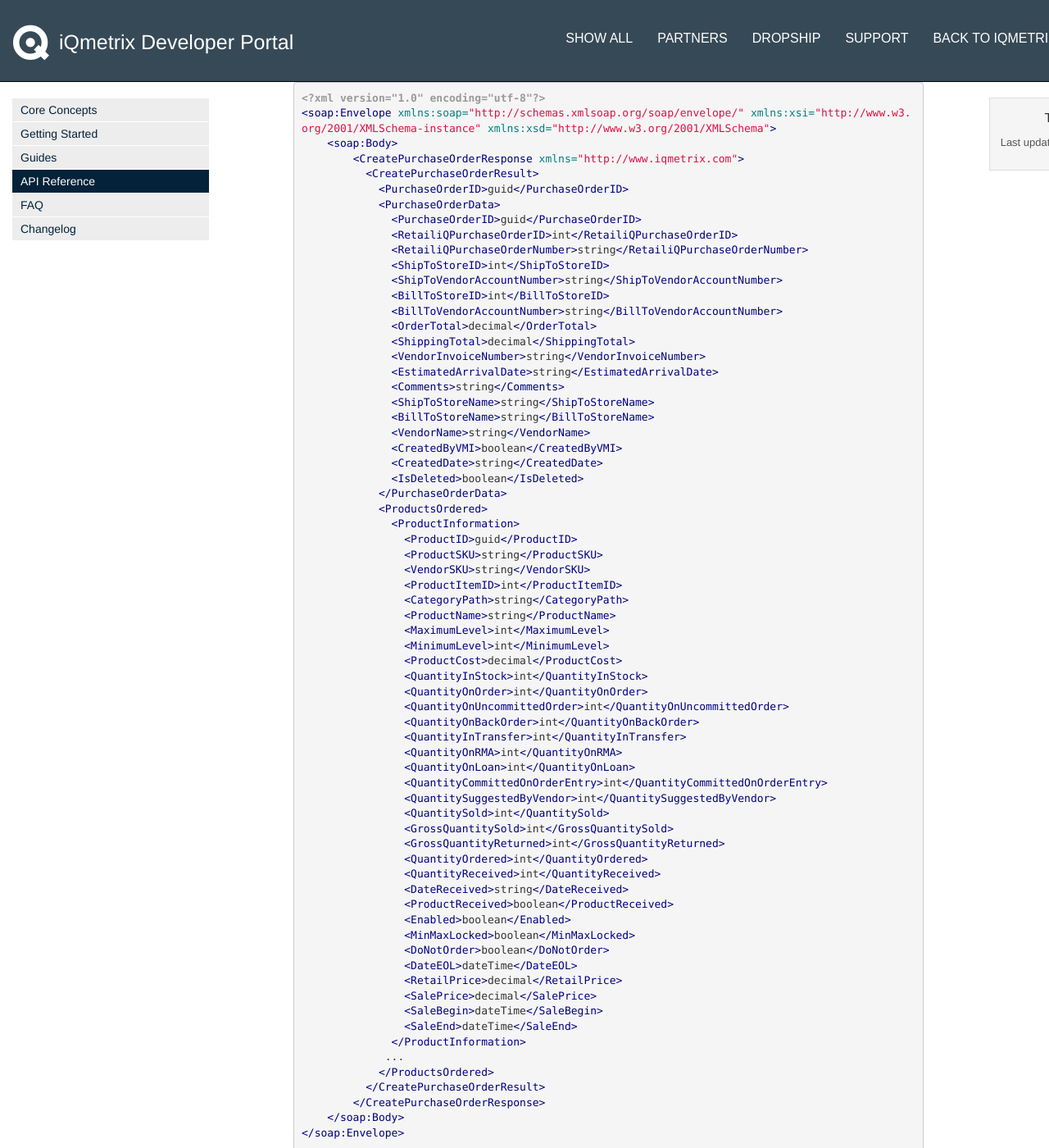
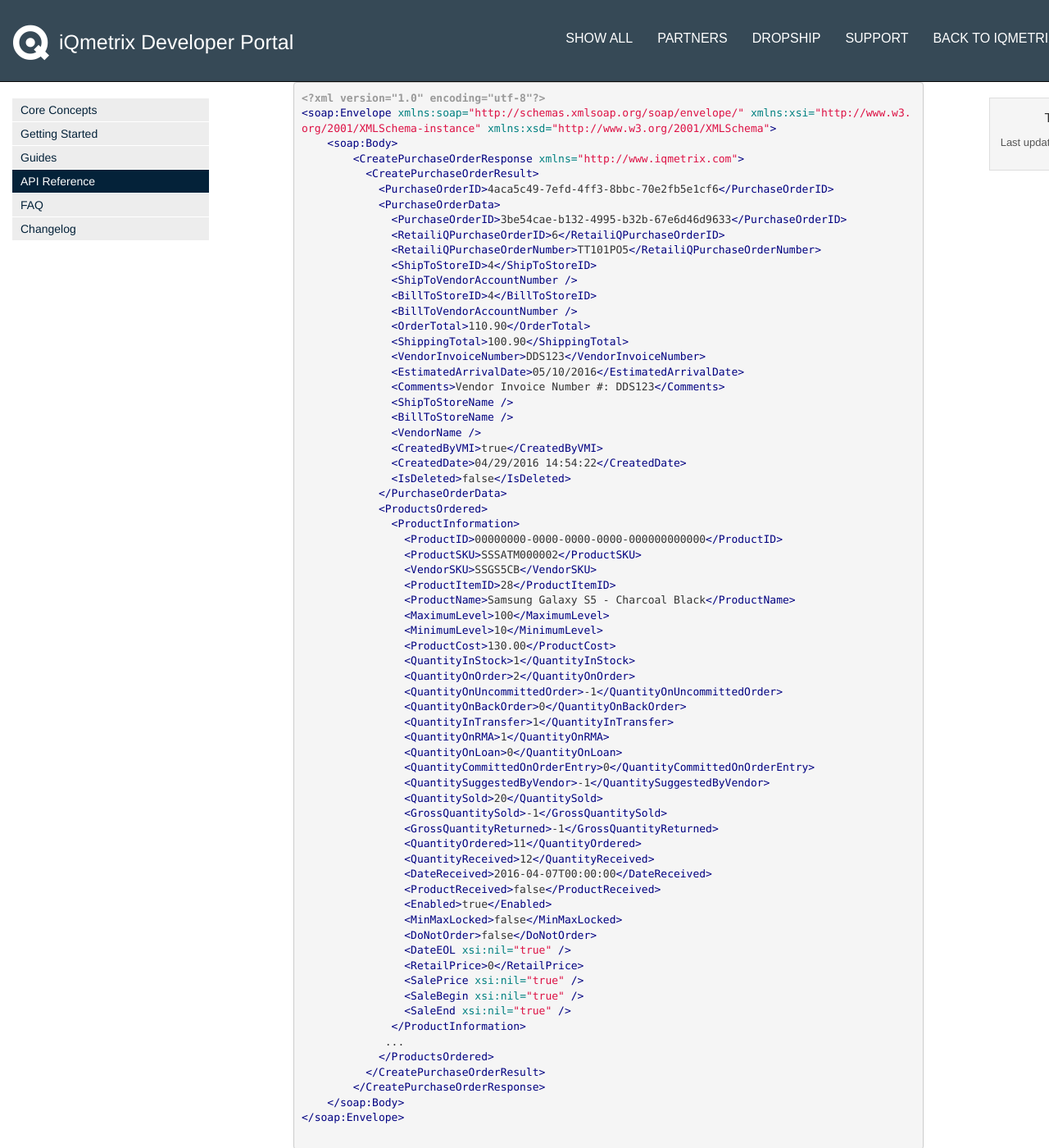
Before and after one commit to iq-coryp/documentation-testing, a Jekyll site: the page built from pages/api/vmi.md, in a window 1280 px wide and 1400 px high, scrolled down 16454 px. Shown: the whole window at 82% size. Built offline with Jekyll 4.4.1, drawn with Linux system fonts in a browser that asks for light colours; nearby versions of some CDN libraries; some web fonts are replaced; comment, search, counter and statistics services are not loaded; some of the changed text lies outside the part shown.

Commit message:
VMI example updates

```diff
--- a/pages/api/vmi.md
+++ b/pages/api/vmi.md
@@ -623,62 +623,62 @@
         </Client>
       </vendor>
       <PurchaseOrder>
-        <PurchaseOrderID>guid</PurchaseOrderID>
+        <PurchaseOrderID>4aca5c49-7efd-4ff3-8bbc-70e2fb5e1cf6</PurchaseOrderID>
         <PurchaseOrderData>
-          <PurchaseOrderID>guid</PurchaseOrderID>
-          <RetailiQPurchaseOrderID>int</RetailiQPurchaseOrderID>
-          <RetailiQPurchaseOrderNumber>string</RetailiQPurchaseOrderNumber>
-          <ShipToStoreID>int</ShipToStoreID>
-          <ShipToVendorAccountNumber>string</ShipToVendorAccountNumber>
-          <BillToStoreID>int</BillToStoreID>
-          <BillToVendorAccountNumber>string</BillToVendorAccountNumber>
-          <OrderTotal>decimal</OrderTotal>
-          <ShippingTotal>decimal</ShippingTotal>
-          <VendorInvoiceNumber>string</VendorInvoiceNumber>
-          <EstimatedArrivalDate>string</EstimatedArrivalDate>
-          <Comments>string</Comments>
-          <ShipToStoreName>string</ShipToStoreName>
-          <BillToStoreName>string</BillToStoreName>
-          <VendorName>string</VendorName>
-          <CreatedByVMI>boolean</CreatedByVMI>
-          <CreatedDate>string</CreatedDate>
-          <IsDeleted>boolean</IsDeleted>
+          <PurchaseOrderID>4aca5c49-7efd-4ff3-8bbc-70e2fb5e1cf6</PurchaseOrderID>
+          <RetailiQPurchaseOrderID>5</RetailiQPurchaseOrderID>
+          <RetailiQPurchaseOrderNumber>TT101PO4</RetailiQPurchaseOrderNumber>
+          <ShipToStoreID>4</ShipToStoreID>
+          <ShipToVendorAccountNumber />
+          <BillToStoreID>4</BillToStoreID>
+          <BillToVendorAccountNumber>BTTTL101</BillToVendorAccountNumber>
+          <OrderTotal>110.90</OrderTotal>
+          <ShippingTotal>100.60</ShippingTotal>
+          <VendorInvoiceNumber>BDP123</VendorInvoiceNumber>
+          <EstimatedArrivalDate>05/10/2016</EstimatedArrivalDate>
+          <Comments>Vendor Invoice Number #: BDP123</Comments>
+          <ShipToStoreName>Tasha's Test Location</ShipToStoreName>
+          <BillToStoreName>Tasha's Test Location</BillToStoreName>
+          <VendorName>Dan's Supplies</VendorName>
+          <CreatedByVMI>true</CreatedByVMI>
+          <CreatedDate>2016-04-07T00:00:00</CreatedDate>
+          <IsDeleted>false</IsDeleted>
         </PurchaseOrderData>
         <ProductsOrdered>
           <ProductInformation>
-            <ProductID>guid</ProductID>
-            <ProductSKU>string</ProductSKU>
-            <VendorSKU>string</VendorSKU>
-            <ProductItemID>int</ProductItemID>
-            <CategoryPath>string</CategoryPath>
-            <ProductName>string</ProductName>
-            <MaximumLevel>int</MaximumLevel>
-            <MinimumLevel>int</MinimumLevel>
-            <ProductCost>decimal</ProductCost>
-            <QuantityInStock>int</QuantityInStock>
-            <QuantityOnOrder>int</QuantityOnOrder>
-            <QuantityOnUncommittedOrder>int</QuantityOnUncommittedOrder>
-            <QuantityOnBackOrder>int</QuantityOnBackOrder>
-            <QuantityInTransfer>int</QuantityInTransfer>
-            <QuantityOnRMA>int</QuantityOnRMA>
-            <QuantityOnLoan>int</QuantityOnLoan>
-            <QuantityCommittedOnOrderEntry>int</QuantityCommittedOnOrderEntry>
-            <QuantitySuggestedByVendor>int</QuantitySuggestedByVendor>
-            <QuantitySold>int</QuantitySold>
-            <GrossQuantitySold>int</GrossQuantitySold>
-            <GrossQuantityReturned>int</GrossQuantityReturned>
-            <QuantityOrdered>int</QuantityOrdered>
-            <QuantityReceived>int</QuantityReceived>
-            <DateReceived>string</DateReceived>
-            <ProductReceived>boolean</ProductReceived>
-            <Enabled>boolean</Enabled>
-            <MinMaxLocked>boolean</MinMaxLocked>
-            <DoNotOrder>boolean</DoNotOrder>
-            <DateEOL>dateTime</DateEOL>
-            <RetailPrice>decimal</RetailPrice>
-            <SalePrice>decimal</SalePrice>
-            <SaleBegin>dateTime</SaleBegin>
-            <SaleEnd>dateTime</SaleEnd>
+          <ProductInformation>
+            <ProductID>00000000-0000-0000-0000-000000000000</ProductID>
+            <ProductSKU>SSSATM000002</ProductSKU>
+            <VendorSKU>SSGS5CB</VendorSKU>
+            <ProductItemID>28</ProductItemID>
+            <ProductName>Samsung Galaxy S5 - Charcoal Black</ProductName>
+            <MaximumLevel>100</MaximumLevel>
+            <MinimumLevel>10</MinimumLevel>
+            <ProductCost>130.00</ProductCost>
+            <QuantityInStock>1</QuantityInStock>
+            <QuantityOnOrder>2</QuantityOnOrder>
+            <QuantityOnUncommittedOrder>2</QuantityOnUncommittedOrder>
+            <QuantityOnBackOrder>0</QuantityOnBackOrder>
+            <QuantityInTransfer>1</QuantityInTransfer>
+            <QuantityOnRMA>1</QuantityOnRMA>
+            <QuantityOnLoan>0</QuantityOnLoan>
+            <QuantityCommittedOnOrderEntry>0</QuantityCommittedOnOrderEntry>
+            <QuantitySuggestedByVendor>10</QuantitySuggestedByVendor>
+            <QuantitySold>20</QuantitySold>
+            <GrossQuantitySold>50</GrossQuantitySold>
+            <GrossQuantityReturned>2</GrossQuantityReturned>
+            <QuantityOrdered>11</QuantityOrdered>
+            <QuantityReceived>12</QuantityReceived>
+            <DateReceived>2016-04-07T00:00:00</DateReceived>
+            <ProductReceived>false</ProductReceived>
+            <Enabled>true</Enabled>
+            <MinMaxLocked>true</MinMaxLocked>
+            <DoNotOrder>false</DoNotOrder>
+            <DateEOL>2016-06-01T00:00:00</DateEOL>
+            <RetailPrice>685</RetailPrice>
+            <SalePrice>550</SalePrice>
+            <SaleBegin>2016-05-11T00:00:00</SaleBegin>
+            <SaleEnd>2016-05-15T00:00:00</SaleEnd>
           </ProductInformation>
           ...
         </ProductsOrdered>
@@ -698,7 +698,7 @@
 vendor.Password = "samplepassword";
 vendor.Client = new ClientAgent();
 vendor.Client.ClientID = companyID;
-vendor.Client.StoreID = 1;
+vendor.Client.StoreID = 4;
 
 DateTime ead1 = DateTime.Today.AddDays(14);
 string eta = String.Format("{0:D2}/{1:D2}/{2:D4}", ead1.Month, ead1.Day, ead1.Year);
@@ -706,19 +706,19 @@
 po.PurchaseOrderID = new Guid();
 po.PurchaseOrderData = new PurchaseOrderData();
 po.PurchaseOrderData.BillToStoreID = stores[0].StoreID;
-po.PurchaseOrderData.Comments = "Test purchase order";
+po.PurchaseOrderData.Comments = "Vendor Invoice Number #: BDP123";
 po.PurchaseOrderData.ShipToStoreID = stores[0].StoreID;
-po.PurchaseOrderData.VendorInvoiceNumber = "123456789";
+po.PurchaseOrderData.VendorInvoiceNumber = "BDP123";
 po.PurchaseOrderData.EstimatedArrivalDate = eta;
 
 po.ProductsOrdered = new ProductInformation[1];
 po.ProductsOrdered[0] = new ProductInformation();
 po.ProductsOrdered[0].ProductItemID = productID;
-po.ProductsOrdered[0].ProductName = "Super Phone";
-po.ProductsOrdered[0].ProductSKU = "PSKU123";
-po.ProductsOrdered[0].VendorSKU = "VSKU123";
-po.ProductsOrdered[0].QuantityOrdered = 2;
-po.ProductsOrdered[0].ProductCost = 500.00;
+po.ProductsOrdered[0].ProductName = "Samsung Galaxy S5 - Charcoal Black";
+po.ProductsOrdered[0].ProductSKU = "SSSATM000002";
+po.ProductsOrdered[0].VendorSKU = "SSGS5CB";
+po.ProductsOrdered[0].QuantityOrdered = 1;
+po.ProductsOrdered[0].ProductCost = 130.00;
 
 PurchaseOrder poCreated = vmiService.CreatePurchaseOrder(vendor, po);
 
@@ -740,62 +740,61 @@
     <soap:Body>
         <CreatePurchaseOrderResponse xmlns="http://www.iqmetrix.com">
           <CreatePurchaseOrderResult>
-            <PurchaseOrderID>guid</PurchaseOrderID>
+            <PurchaseOrderID>4aca5c49-7efd-4ff3-8bbc-70e2fb5e1cf6</PurchaseOrderID>
             <PurchaseOrderData>
-              <PurchaseOrderID>guid</PurchaseOrderID>
-              <RetailiQPurchaseOrderID>int</RetailiQPurchaseOrderID>
-              <RetailiQPurchaseOrderNumber>string</RetailiQPurchaseOrderNumber>
-              <ShipToStoreID>int</ShipToStoreID>
-              <ShipToVendorAccountNumber>string</ShipToVendorAccountNumber>
-              <BillToStoreID>int</BillToStoreID>
-              <BillToVendorAccountNumber>string</BillToVendorAccountNumber>
-              <OrderTotal>decimal</OrderTotal>
-              <ShippingTotal>decimal</ShippingTotal>
-              <VendorInvoiceNumber>string</VendorInvoiceNumber>
-              <EstimatedArrivalDate>string</EstimatedArrivalDate>
-              <Comments>string</Comments>
-              <ShipToStoreName>string</ShipToStoreName>
-              <BillToStoreName>string</BillToStoreName>
-              <VendorName>string</VendorName>
-              <CreatedByVMI>boolean</CreatedByVMI>
-              <CreatedDate>string</CreatedDate>
-              <IsDeleted>boolean</IsDeleted>
+              <PurchaseOrderID>3be54cae-b132-4995-b32b-67e6d46d9633</PurchaseOrderID>
+              <RetailiQPurchaseOrderID>6</RetailiQPurchaseOrderID>
+              <RetailiQPurchaseOrderNumber>TT101PO5</RetailiQPurchaseOrderNumber>
+              <ShipToStoreID>4</ShipToStoreID>
+              <ShipToVendorAccountNumber />
+              <BillToStoreID>4</BillToStoreID>
+              <BillToVendorAccountNumber />
+              <OrderTotal>110.90</OrderTotal>
+              <ShippingTotal>100.90</ShippingTotal>
+              <VendorInvoiceNumber>DDS123</VendorInvoiceNumber>
+              <EstimatedArrivalDate>05/10/2016</EstimatedArrivalDate>
+              <Comments>Vendor Invoice Number #: DDS123</Comments>
+              <ShipToStoreName />
+              <BillToStoreName />
+              <VendorName />
+              <CreatedByVMI>true</CreatedByVMI>
+              <CreatedDate>04/29/2016 14:54:22</CreatedDate>
+              <IsDeleted>false</IsDeleted>
             </PurchaseOrderData>
             <ProductsOrdered>
               <ProductInformation>
-                <ProductID>guid</ProductID>
-                <ProductSKU>string</ProductSKU>
-                <VendorSKU>string</VendorSKU>
-                <ProductItemID>int</ProductItemID>
-                <CategoryPath>string</CategoryPath>
-                <ProductName>string</ProductName>
-                <MaximumLevel>int</MaximumLevel>
-                <MinimumLevel>int</MinimumLevel>
-                <ProductCost>decimal</ProductCost>
-                <QuantityInStock>int</QuantityInStock>
-                <QuantityOnOrder>int</QuantityOnOrder>
-                <QuantityOnUncommittedOrder>int</QuantityOnUncommittedOrder>
-                <QuantityOnBackOrder>int</QuantityOnBackOrder>
-                <QuantityInTransfer>int</QuantityInTransfer>
-                <QuantityOnRMA>int</QuantityOnRMA>
-                <QuantityOnLoan>int</QuantityOnLoan>
-                <QuantityCommittedOnOrderEntry>int</QuantityCommittedOnOrderEntry>
-                <QuantitySuggestedByVendor>int</QuantitySuggestedByVendor>
-                <QuantitySold>int</QuantitySold>
-                <GrossQuantitySold>int</GrossQuantitySold>
-                <GrossQuantityReturned>int</GrossQuantityReturned>
-                <QuantityOrdered>int</QuantityOrdered>
-                <QuantityReceived>int</QuantityReceived>
-                <DateReceived>string</DateReceived>
-                <ProductReceived>boolean</ProductReceived>
-                <Enabled>boolean</Enabled>
-                <MinMaxLocked>boolean</MinMaxLocked>
-                <DoNotOrder>boolean</DoNotOrder>
-                <DateEOL>dateTime</DateEOL>
-                <RetailPrice>decimal</RetailPrice>
-                <SalePrice>decimal</SalePrice>
-                <SaleBegin>dateTime</SaleBegin>
-                <SaleEnd>dateTime</SaleEnd>
+                <ProductID>00000000-0000-0000-0000-000000000000</ProductID>
+                <ProductSKU>SSSATM000002</ProductSKU>
+                <VendorSKU>SSGS5CB</VendorSKU>
+                <ProductItemID>28</ProductItemID>
+                <ProductName>Samsung Galaxy S5 - Charcoal Black</ProductName>
+                <MaximumLevel>100</MaximumLevel>
+                <MinimumLevel>10</MinimumLevel>
+                <ProductCost>130.00</ProductCost>
+                <QuantityInStock>1</QuantityInStock>
+                <QuantityOnOrder>2</QuantityOnOrder>
+                <QuantityOnUncommittedOrder>-1</QuantityOnUncommittedOrder>
+                <QuantityOnBackOrder>0</QuantityOnBackOrder>
+                <QuantityInTransfer>1</QuantityInTransfer>
+                <QuantityOnRMA>1</QuantityOnRMA>
+                <QuantityOnLoan>0</QuantityOnLoan>
+                <QuantityCommittedOnOrderEntry>0</QuantityCommittedOnOrderEntry>
+                <QuantitySuggestedByVendor>-1</QuantitySuggestedByVendor>
+                <QuantitySold>20</QuantitySold>
+                <GrossQuantitySold>-1</GrossQuantitySold>
+                <GrossQuantityReturned>-1</GrossQuantityReturned>
+                <QuantityOrdered>11</QuantityOrdered>
+                <QuantityReceived>12</QuantityReceived>
+                <DateReceived>2016-04-07T00:00:00</DateReceived>
+                <ProductReceived>false</ProductReceived>
+                <Enabled>true</Enabled>
+                <MinMaxLocked>false</MinMaxLocked>
+                <DoNotOrder>false</DoNotOrder>
+                <DateEOL xsi:nil="true" />
+                <RetailPrice>0</RetailPrice>
+                <SalePrice xsi:nil="true" />
+                <SaleBegin xsi:nil="true" />
+                <SaleEnd xsi:nil="true" />
               </ProductInformation>
              ...
             </ProductsOrdered>
```
